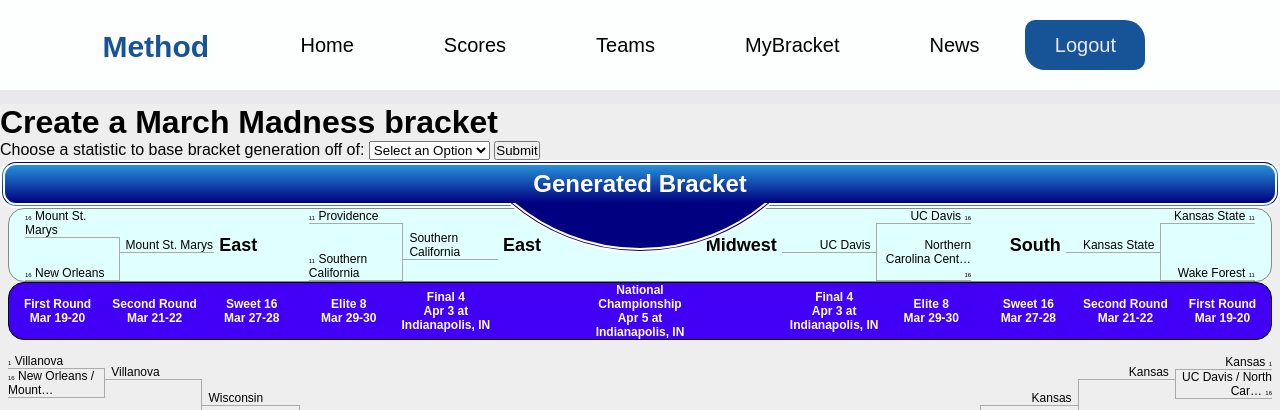
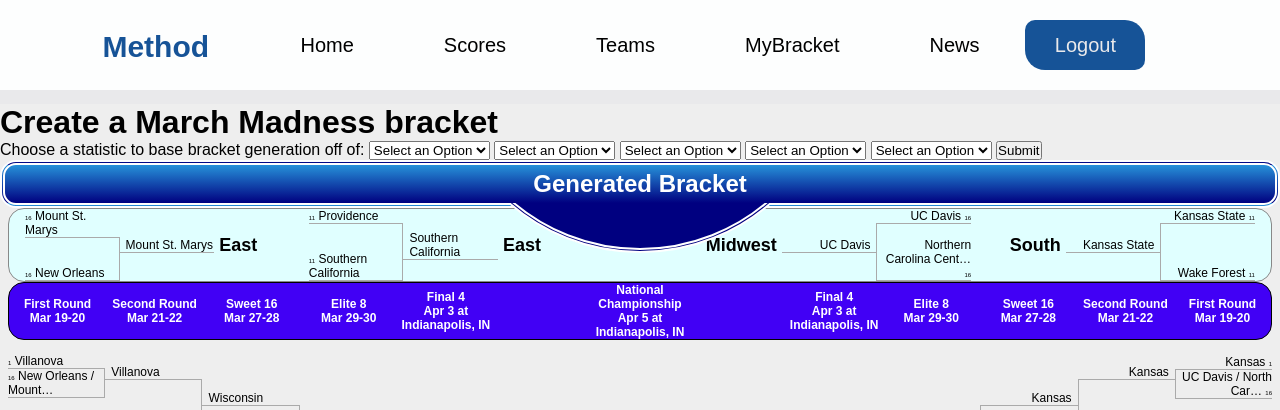
Before and after one commit to srh95/CSDS-395-Senior-Project, a Django app: page /createBracket/1 in a window 1280 px wide. Shown: the top 410 px of the page. Run offline with Django 3.2, Linux system fonts and the light colour scheme; data comes from the database, SQL or seed files in the repository.

Commit message:
updated stats selection

```diff
--- a/method/project/models.py
+++ b/method/project/models.py
@@ -22,7 +22,9 @@ class Bracket(models.Model):
     user = models.ForeignKey(User, on_delete=models.CASCADE, null=True, blank=True)
     bracket_name = models.CharField(max_length=50)
     bracket = models.JSONField(default=list, blank=True, null=True)
-    stat1 = models.CharField(max_length=50)
+    stats = models.JSONField(default=list, blank=True, null=True)
+
+
 
     def __str__(self):
         return self.bracket_name
--- a/method/project/templates/project/bracket.html
+++ b/method/project/templates/project/bracket.html
@@ -30,7 +30,9 @@
 
 
 
- Stat used to generate bracket: {{bracket.stat1}}
+ Stat used to generate bracket:
+{{bracket.stats}}
+
 
  <header>
 
--- a/method/project/templates/project/createBracket.html
+++ b/method/project/templates/project/createBracket.html
@@ -40,24 +40,50 @@
   <option value="Stat 3">Stat 3</option>
   <option value="Stat 4">Stat 4</option>
     <option value="Stat 5">stat 5</option>
- <option value="Stat 6">Stat 6</option>
-  <option value="Stat 7">Stat 7</option>
-  <option value="Stat 8">Stat 8</option>
-  <option value="Stat 9">Stat 9</option>
-    <option value="Stat 10">stat 10</option>
- <option value="Stat 11">Stat 11</option>
-  <option value="Stat 12">Stat 12</option>
-  <option value="Stat 13">Stat 13</option>
-  <option value="Stat 14">Stat 14</option>
-    <option value="Stat 15">stat 15</option>
- <option value="Stat 16">Stat 16</option>
-  <option value="Stat 17">Stat 17</option>
-  <option value="Stat 18">Stat 18</option>
-  <option value="Stat 19">Stat 19</option>
-    <option value="Stat 12">stat 20</option>
- <option value="Stat 21">Stat 21</option>
-  <option value="Stat 22">Stat 22</option>
-  <option value="Stat 23">Stat 23</option>
+</select>
+
+ <select name="stat2" id="stat2" required>
+ <option value="none" selected disabled hidden>
+          Select an Option
+    <option value="Stat 1">Stat 1</option>
+  <option value="Stat 2">Stat 2</option>
+  <option value="Stat 3">Stat 3</option>
+  <option value="Stat 4">Stat 4</option>
+    <option value="Stat 5">stat 5</option>
+   <option value="None">None</option>
+</select>
+
+ <select name="stat3" id="stat3" required>
+ <option value="none" selected disabled hidden>
+          Select an Option
+    <option value="Stat 1">Stat 1</option>
+  <option value="Stat 2">Stat 2</option>
+  <option value="Stat 3">Stat 3</option>
+  <option value="Stat 4">Stat 4</option>
+    <option value="Stat 5">stat 5</option>
+  <option value="None">None</option>
+</select>
+
+ <select name="stat4" id="stat4" required>
+ <option value="none" selected disabled hidden>
+          Select an Option
+    <option value="Stat 1">Stat 1</option>
+  <option value="Stat 2">Stat 2</option>
+  <option value="Stat 3">Stat 3</option>
+  <option value="Stat 4">Stat 4</option>
+    <option value="Stat 5">stat 5</option>
+   <option value="None">None</option>
+</select>
+
+ <select name="stat5" id="stat5" required>
+ <option value="none" selected disabled hidden>
+          Select an Option
+    <option value="Stat 1">Stat 1</option>
+  <option value="Stat 2">Stat 2</option>
+  <option value="Stat 3">Stat 3</option>
+  <option value="Stat 4">Stat 4</option>
+    <option value="Stat 5">stat 5</option>
+   <option value="None">None</option>
 </select>
 
 <!-- <input type="Submit" value="Generate bracket">-->
@@ -683,6 +709,7 @@
   <div class="text-box">
     <div class="txt_field">
         <input id="name" type="text" name="name" required>
+        <input id="stats" type="hidden" name="stats" value={{stats_list}}>
         <label></label>
     </div>
 
--- a/method/project/views.py
+++ b/method/project/views.py
@@ -180,15 +180,43 @@ def createBracket(request, user_id):
     # delete the request sessions when a bracket is saved
     user = get_object_or_404(User, pk=user_id)
     # choosing the stats
-    if request.method == 'GET' and 'stat1' in request.GET:
+    if request.method == 'GET' and 'stat1' in request.GET and 'stat2' in request.GET \
+            and 'stat3' in request.GET and 'stat4' in request.GET and 'stat5' in request.GET:
+        print("code executed")
         stat1 = request.GET.get('stat1')
+        stat2 = request.GET.get('stat2')
+        stat3 = request.GET.get('stat3')
+        stat4 = request.GET.get('stat4')
+        stat5 = request.GET.get('stat5')
 
         request.session['stat1'] = stat1
-        # establish some check to make sure no stat was chosen more than once
-        # call function that generates bracket, returns list of teams in order to fill in bracket
-        bracket = ["Virginia-Tech", "Colgate", "Arkansas", "Florida", "Drexel", "Illinois", "Utah St", "Texas Tech"]
-        request.session['bracket'] = bracket
-        context = {'user': user, 'user_id': user_id, 'bracket': bracket}
+        request.session['stat2'] = stat2
+        request.session['stat3'] = stat3
+        request.session['stat4'] = stat4
+        request.session['stat5'] = stat5
+
+        ordered_stats = [stat1, stat2, stat3, stat4, stat5]
+        # remove none's from the list
+        valueToBeRemoved = "None"
+
+        try:
+            while True:
+                ordered_stats.remove(valueToBeRemoved)
+        except ValueError:
+            pass
+
+        print(ordered_stats)
+
+        if len(set(ordered_stats)) != len(ordered_stats):
+            messages.error(request, 'Please select a different statistic for each category')
+        else:
+            # pass ordered_stats into function
+
+            # establish some check to make sure no stat was chosen more than once
+            # call function that generates bracket, returns list of teams in order to fill in bracket
+            bracket = ["Virginia-Tech", "Colgate", "Arkansas", "Florida", "Drexel", "Illinois", "Utah St", "Texas Tech"]
+            request.session['bracket'] = bracket
+            context = {'user': user, 'user_id': user_id, 'bracket': bracket}
     else:
         context = {'user': user, 'user_id': user_id}
 
@@ -199,14 +227,23 @@ def createBracket(request, user_id):
             bracket = request.session.get('bracket')
             # note to myself- it allows you to save a bracket without selecting stats, not good :(
             stat1 = request.session.get('stat1')
+            stat2 = request.session.get('stat2')
+            stat3 = request.session.get('stat3')
+            stat4 = request.session.get('stat4')
+            stat5 = request.session.get('stat5')
+            stats = [stat1, stat2, stat3, stat4, stat5]
             database = Bracket.objects.create(
                 bracket_name=save_form.cleaned_data['name'],
                 user=user,
                 bracket=bracket,
-                stat1=stat1
+                stats=stats
             )
             database.save()
             del request.session['stat1']
+            del request.session['stat2']
+            del request.session['stat3']
+            del request.session['stat4']
+            del request.session['stat5']
             del request.session['bracket']
             context = {'user': user, 'user_id': user_id, 'bracket': bracket, 'save_form': save_form}
 
```
Also changed, not shown: method/db.sqlite3, method/project/migrations/0012_auto_20211122_2342.py (added).
